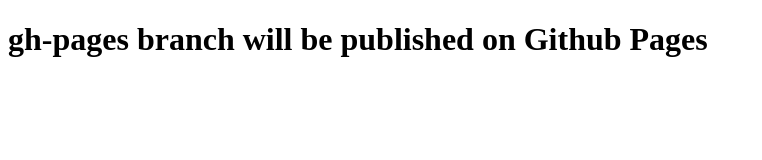
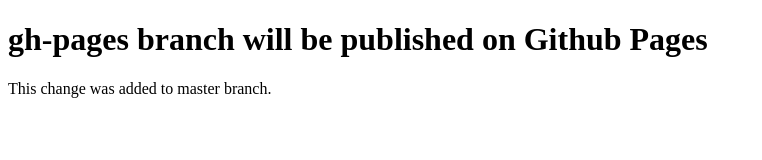
Before and after one commit to SkiMsyk/git-study, a plain HTML site: page index.html in a window 1280 px wide. Shown: the whole page, without its empty margins (0-762 px from the left). Drawn offline with Linux system fonts and the light colour scheme.

Commit message:
training commit. add a sentence in index.html

```diff
--- a/index.html
+++ b/index.html
@@ -7,5 +7,6 @@
 </head>
 <body>
     <h1>gh-pages branch will be published on Github Pages </h1>
+    <p>This change was added to master branch.</p>
 </body>
 </html>
```
